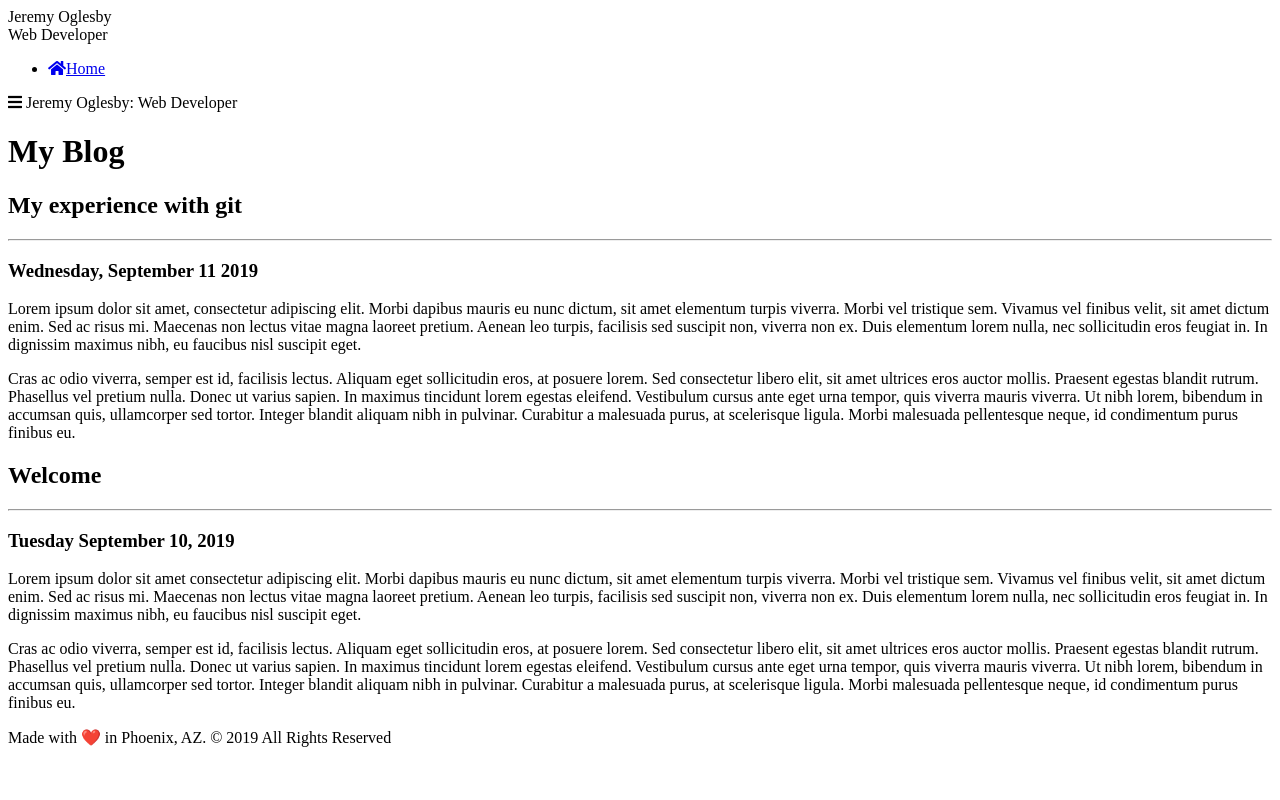
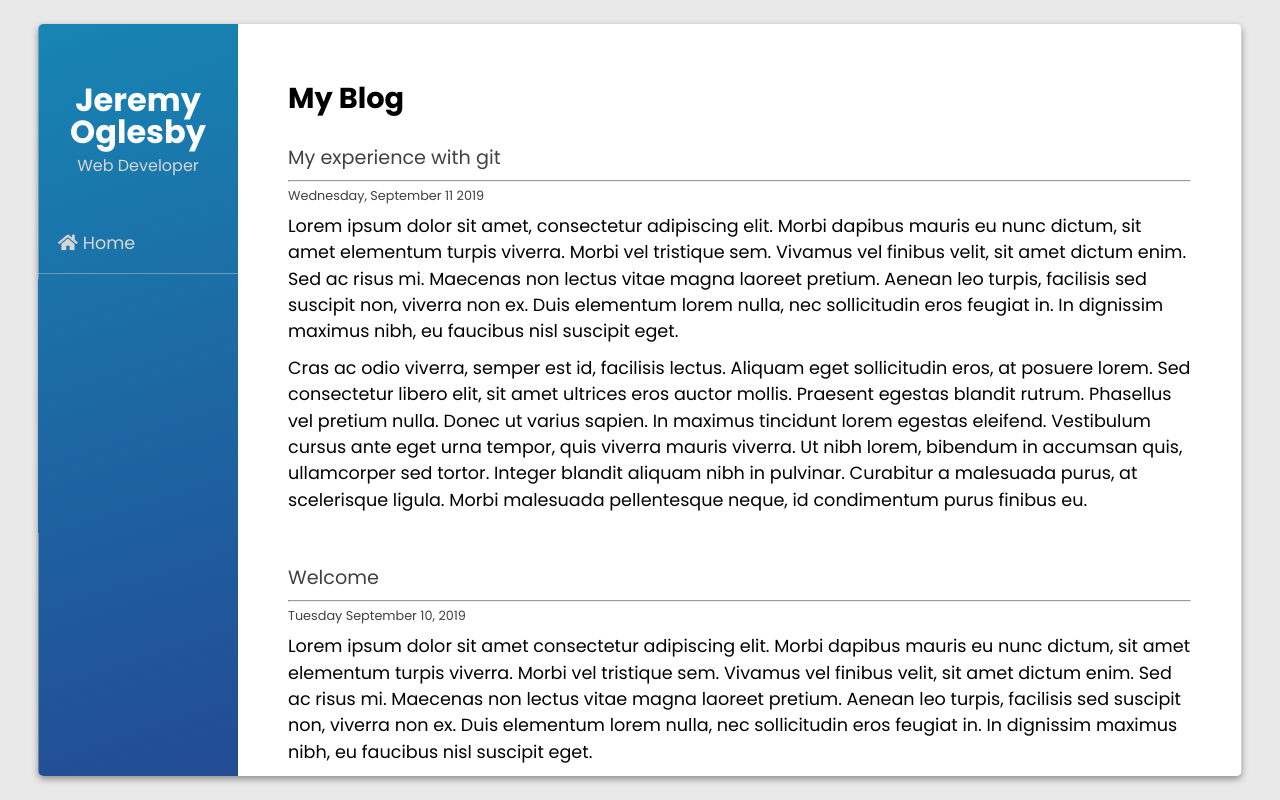
Before and after one commit to jmoglesby/git-github-practice-blog, a plain HTML site: page index.html in a window 1280 px wide. Drawn offline with nearby package versions, Linux system fonts and the light colour scheme.

Commit message:
Add completed style.css file

```diff
--- /dev/null
+++ b/assets/css/style.css
@@ -0,0 +1,230 @@
+@import "https://fonts.googleapis.com/css?family=Poppins:400,700";
+
+body {
+  background-color: #e9e9e9;
+  font-family: "Poppins", sans-serif;
+}
+
+h1 {
+  font-weight: 700;
+  font-size: 1.8em;
+  padding: 10px 0px 10px 0px;
+}
+
+h2 {
+  font-size: 1.2em;
+  padding: 25px 0px 5px 0px;
+  color: #414141;
+}
+
+h3 {
+  font-size: 0.8em;
+  color: #414141;
+}
+
+p {
+  font-size: 1.1em;
+  line-height: 1.5em;
+  padding-top: 10px;
+}
+
+p:last-child {
+  padding-bottom: 30px;
+}
+
+a {
+  color: #b32b78;
+  text-decoration: none;
+  -o-transition:.5s;
+  -ms-transition:.5s;
+  -moz-transition:.5s;
+  -webkit-transition:.5s;
+  transition:.5s;
+}
+
+a:hover {
+  color: #852b87;
+}
+
+hr {
+  color: #414141;
+}
+
+div.parent {
+  position: relative;
+  height: 100vh;
+}
+
+div.wrapper {
+  position: absolute;
+  margin: 0 auto;
+  width: 94%;
+  height: 94%;
+  top: 50%;
+  left: 50%;
+  transform: translate(-50%, -50%);
+  background-color: #ffffff;
+  overflow-x: scroll;
+  -webkit-border-radius: 5px;
+  -moz-border-radius: 5px;
+  border-radius: 5px;
+  -webkit-box-shadow: 0px 3px 7px 0px rgba(0,0,0,0.4);
+  -moz-box-shadow: 0px 3px 7px 0px rgba(0,0,0,0.4);
+  box-shadow: 0px 3px 7px 0px rgba(0,0,0,0.4);
+  display: grid;
+  grid-template-rows: 1fr;
+  grid-template-columns: 200px 1fr;
+}
+
+nav {
+  display: grid;
+  grid-row: span 1;
+  grid-column: span 1;
+  background: rgb(23,133,179);
+  background: linear-gradient(162deg, rgba(23,133,179,1) 0%, rgba(38,57,138,1) 100%);
+}
+
+div.inner-wrap {
+  display: block;
+}
+
+div.site-header, div.site-subheader {
+  text-align: center;
+}
+
+div.site-header {
+  margin-top: 60px;
+  text-align: center;
+  font-size: 2em;
+  font-weight: 700;
+  color: #ffffff;
+}
+
+div.site-subheader {
+  text-align: center;
+  font-size: 1em;
+  margin-bottom: 40px;
+  color: #d6d6d6;
+  margin-top:10px;
+}
+
+ul.site-navigation li {
+  border-bottom: 1px solid rgba(214, 214, 214, 0.4);
+  padding: 20px 20px 20px 20px;
+  font-size: 1.1em;
+}
+
+ul.site-navigation li i {
+  margin-right: 5px;
+}
+
+ul.site-navigation li a {
+  color: #d6d6d6;
+  text-decoration: none;
+  -o-transition:.5s;
+  -ms-transition:.5s;
+  -moz-transition:.5s;
+  -webkit-transition:.5s;
+  transition:.5s;
+}
+
+ul.site-navigation li a:hover {
+  color: #ffffff;
+  opacity: 0.5;
+}
+
+.menu {
+  display: none;
+}
+
+main {
+  grid-row: span 1;
+  grid-column: span 1;
+  padding: 50px 50px 50px 50px;
+}
+
+.about-image {
+  float: left;
+  padding-top: 20px;
+  padding-right: 20px;
+  padding-bottom: 20px;
+}
+
+ul.social {
+  margin-top: 30px;
+  font-size: 1.3em;
+}
+
+ul.social li {
+  margin-bottom: 20px;
+  margin-left: 20px;
+}
+
+ul.social li:last-child {
+  margin-bottom: 0px;
+}
+
+footer {
+  font-size: 0.9em;
+  text-align: center;
+  color: #414141;
+}
+
+article.portfolio-item {
+  margin-top: 50px;
+  margin-bottom: 50px;
+  display: grid;
+  grid-template-rows: 1fr;
+  grid-template-columns: 150px 1fr;
+}
+
+div.portfolio-image {
+  grid-row: span 1;
+  grid-column: span 1;
+}
+
+div.portfolio-description {
+  padding-left: 50px;
+  grid-row: span 1;
+  grid-column: span 1;
+}
+
+@media (max-width: 768px) {
+  div.wrapper{
+    width: 96%;
+    grid-template-columns: 1fr;
+  }
+
+  nav {
+    display: none;
+  }
+
+  .active {
+    display: grid;
+  }
+
+  .menuup {
+    grid-template-columns: 200px 1fr!important;
+  }
+
+  .menu {
+    display: block;
+    margin-bottom: 40px;
+  }
+
+  .menu i {
+    margin-right: 10px;
+  }
+
+  .menu-icon {
+    cursor: pointer;
+  }
+
+  .hide {
+    display: none;
+  }
+
+  main {
+    padding: 20px 20px 20px 20px;
+  }
+}
--- a/index.html
+++ b/index.html
@@ -1,10 +1,15 @@
 <!DOCTYPE html>
 <html lang="en">
   <head>
+    <meta name="viewport" content="width=device-width, initial-scale=1.0">
     <meta http-equiv="Content-Type" content="text/html;charset=UTF-8">
-    <meta name="viewport" content="width=device-width, initial-scale=1.0">
     <meta http-equiv="X-UA-Compatible" content="ie=edge">
-    <link rel="stylesheet" href="https://use.fontawesome.com/releases/v5.4.1/css/all.css">
+
+    <link rel="stylesheet" href="https://cdnjs.cloudflare.com/ajax/libs/meyer-reset/2.0/reset.min.css"/>
+    <!-- ***RESET*** -->
+    <link rel="stylesheet" href="https://use.fontawesome.com/releases/v5.4.1/css/all.css"/>
+    <link rel="stylesheet" href="assets/css/style.css"/>
+
     <title>Jeremy Oglesby - Web Developer</title>
   </head>
 
```
